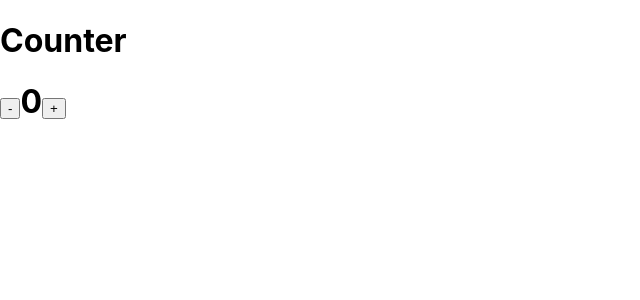
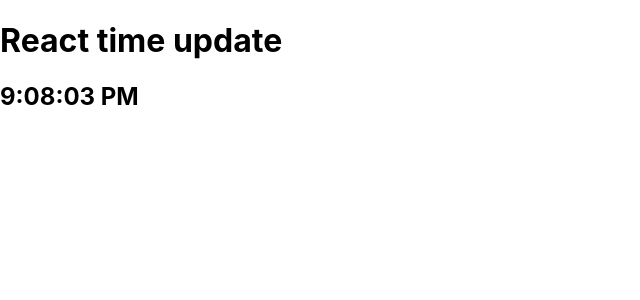
Before and after one commit to salvadorlp/course-reactjs, a React (Create React App) app in the folder mywebsite/: page / in a window 1280 px wide. Shown: the top 300 px of the page, without its empty margins (0-640 px from the left). Built offline with nearby package versions, Linux system fonts and the light colour scheme.

Commit message:
Components lifecycles

```diff
--- a/mywebsite/src/App.js
+++ b/mywebsite/src/App.js
@@ -28,45 +28,80 @@
 
 // export default App;
 
+// class App extends Component {
+//   constructor(props) {
+//     super(props); // use all resources from this component
+//     this.state = {
+//       name: "Matheus",
+//       count: 0,
+//     };
+
+//     this.increase = this.increase.bind(this); // connecting increase function to this class
+//     this.decrease = this.decrease.bind(this);
+//   }
+
+//   increase() {
+//     let state = this.state;
+//     state.count += 1;
+
+//     this.setState(state);
+//   }
+
+//   decrease() {
+//     let state = this.state;
+//     if (state.count === 0) {
+//       alert("Can't reduce below zero!");
+//       return;
+//     }
+//     state.count -= 1;
+
+//     this.setState(state);
+//   }
+
+//   render() {
+//     return (
+//       <div>
+//         <h1>Counter</h1>
+//         <h1>
+//           <button onClick={this.decrease}>-</button>
+//           {this.state.count}
+//           <button onClick={this.increase}>+</button>
+//         </h1>
+//       </div>
+//     );
+//   }
+// }
+
 class App extends Component {
   constructor(props) {
-    super(props); // use all resources from this component
+    super(props);
     this.state = {
-      name: "Matheus",
-      count: 0,
+      time: "00:00:00",
     };
-
-    this.increase = this.increase.bind(this); // connecting increase function to this class
-    this.decrease = this.decrease.bind(this);
   }
 
-  increase() {
-    let state = this.state;
-    state.count += 1;
-
-    this.setState(state);
+  // will be called right after component was mounted
+  componentDidMount() {
+    setInterval(() => {
+      this.setState({ time: new Date().toLocaleTimeString() });
+    }, 1000);
   }
 
-  decrease() {
-    let state = this.state;
-    if (state.count === 0) {
-      alert("Can't reduce below zero!");
-      return;
-    }
-    state.count -= 1;
+  // every time component was updated, this method will be called
+  componentDidUpdate() {
+    console.log("Updated!");
+  }
 
-    this.setState(state);
-  }
+  // componentWillMount() right before component is mounted
+  // shouldComponentUpdate()
+  // componentWillUpdate() called when shouldComponentUpdate() returns true
+  // componentWillUnmount()
 
   render() {
     return (
       <div>
-        <h1>Counter</h1>
-        <h1>
-          <button onClick={this.decrease}>-</button>
-          {this.state.count}
-          <button onClick={this.increase}>+</button>
-        </h1>
+        <h1>React time update</h1>
+        <h2>{this.state.time}</h2>
       </div>
     );
   }
```
